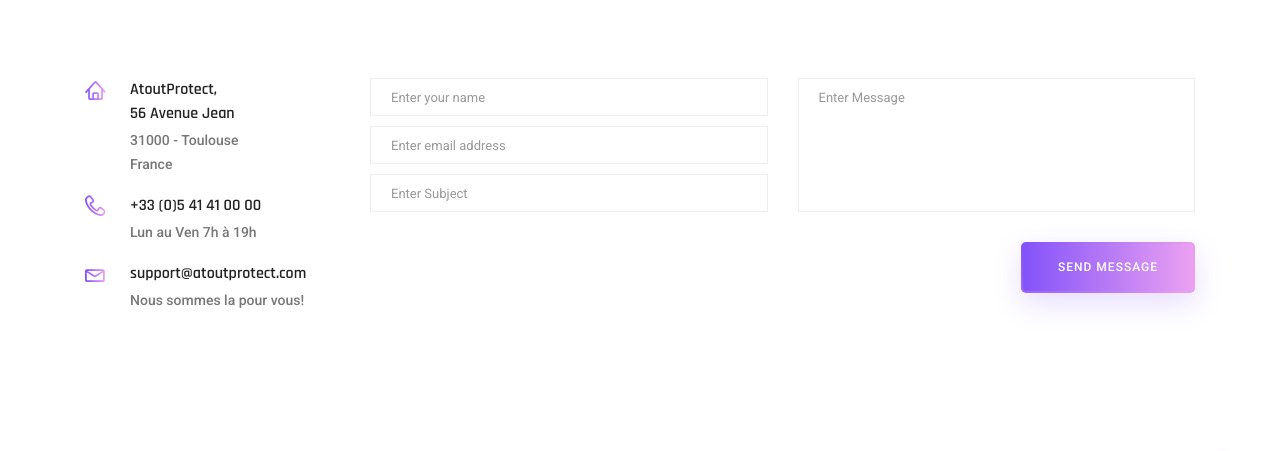
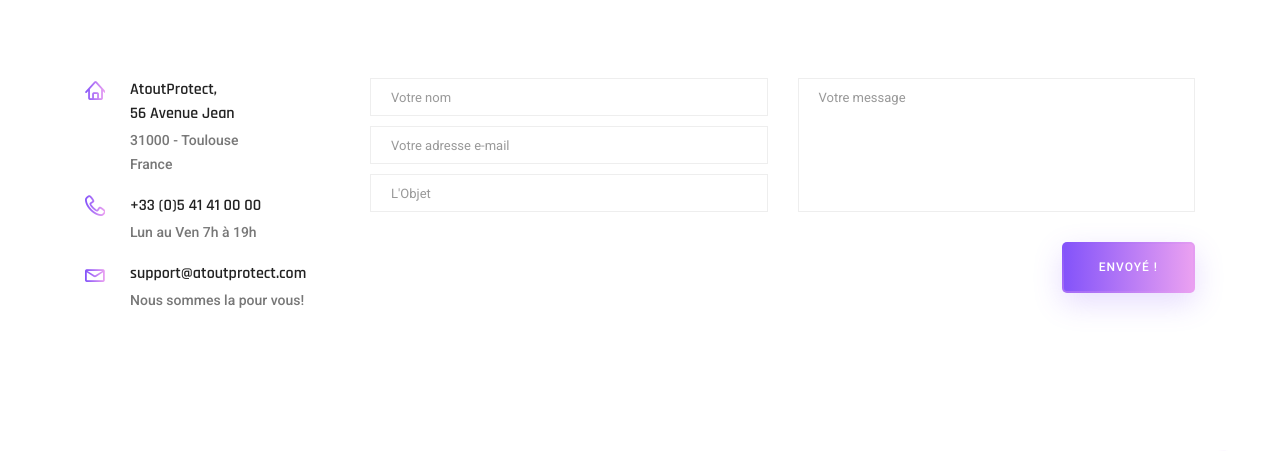
Before and after one commit to AntonArmand/AtoutProtect_Web, a PHP site: page /app/views/contact.php in a window 1280 px wide. Shown: the part 1042-1493 px from the top of the page. Run offline with PHP 8.4, Linux system fonts and the light colour scheme; some libraries are stand-ins or nearby versions.

Commit message:
Fix Infos translate

```diff
--- a/app/views/contact.php
+++ b/app/views/contact.php
@@ -76,22 +76,22 @@ include_once 'header.php';
                 <form class="row contact_form" action="contact_process.php" method="post" id="contactForm" novalidate="novalidate">
                     <div class="col-md-6">
                         <div class="form-group">
-                            <input type="text" class="form-control" id="name" name="name" placeholder="Enter your name">
+                            <input type="text" class="form-control" id="name" name="name" placeholder="Votre nom">
                         </div>
                         <div class="form-group">
-                            <input type="email" class="form-control" id="email" name="email" placeholder="Enter email address">
+                            <input type="email" class="form-control" id="email" name="email" placeholder="Votre adresse e-mail">
                         </div>
                         <div class="form-group">
-                            <input type="text" class="form-control" id="subject" name="subject" placeholder="Enter Subject">
+                            <input type="text" class="form-control" id="subject" name="subject" placeholder="L'Objet">
                         </div>
                     </div>
                     <div class="col-md-6">
                         <div class="form-group">
-                            <textarea class="form-control" name="message" id="message" rows="1" placeholder="Enter Message"></textarea>
+                            <textarea class="form-control" name="message" id="message" rows="1" placeholder="Votre message"></textarea>
                         </div>
                     </div>
                     <div class="col-md-12 text-right">
-                        <button type="submit" value="submit" class="primary_btn"><span>Send Message</span></button>
+                        <button type="submit" value="submit" class="primary_btn"><span>Envoyé !</span></button>
                     </div>
                 </form>
             </div>
@@ -108,8 +108,8 @@ include_once 'header.php';
                 <button type="button" class="close" data-dismiss="modal" aria-label="Close">
                     <i class="fa fa-close"></i>
                 </button>
-                <h2>Thank you</h2>
-                <p>Your message is successfully sent...</p>
+                <h2>Merci</h2>
+                <p>Votre message a été envoyé...</p>
             </div>
         </div>
     </div>
@@ -124,8 +124,8 @@ include_once 'header.php';
                 <button type="button" class="close" data-dismiss="modal" aria-label="Close">
                     <i class="fa fa-close"></i>
                 </button>
-                <h2>Sorry !</h2>
-                <p> Something went wrong </p>
+                <h2>Désolé !</h2>
+                <p> Une erreur est survenue </p>
             </div>
         </div>
     </div>
```
Also changed, not shown: app/views/index.php (+5 -6 lines).
